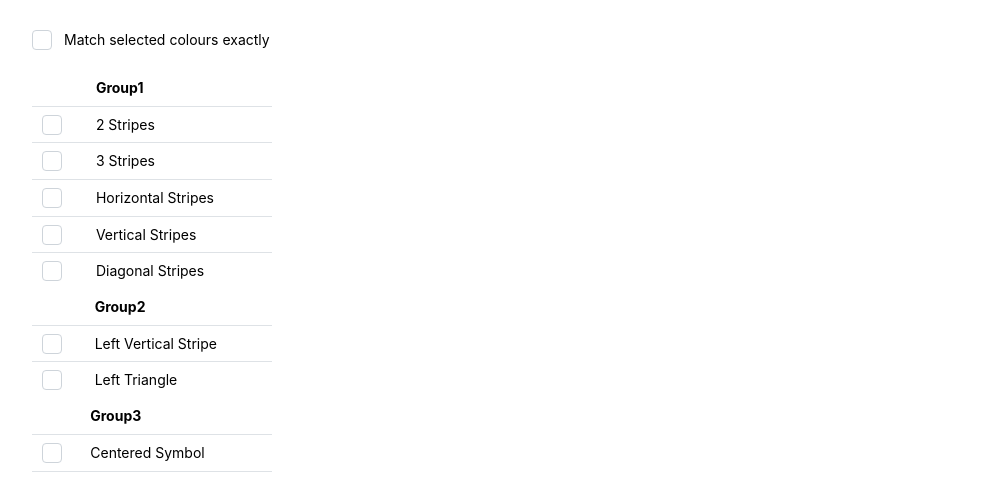
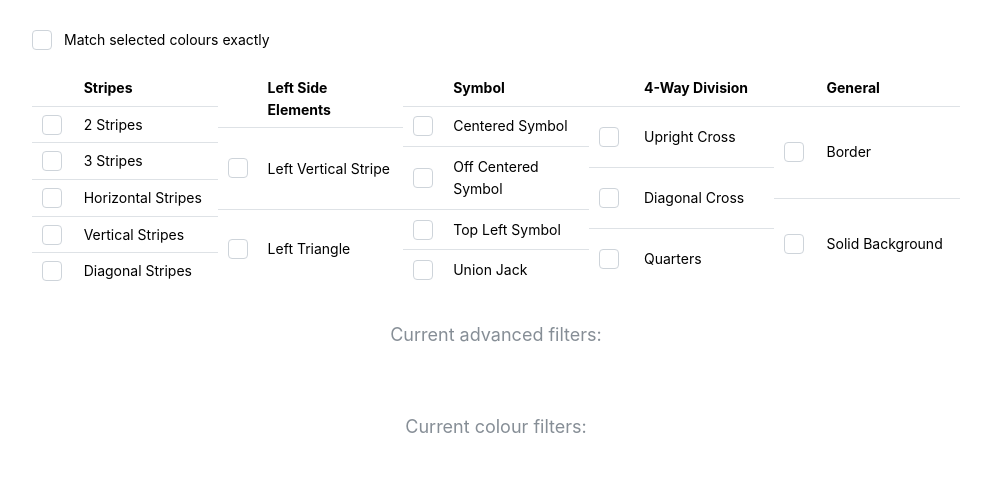
Before and after one commit to wahlp/flag-identifier, a Next.js app: page / in a window 1280 px wide. Shown: the part 323-800 px from the top of the page, without its empty margins (144-1135 px from the left). Built offline with nearby package versions, Linux system fonts and the light colour scheme.

Commit message:
refactor advanced filters

```diff
--- a/components/Filters/Filters.tsx
+++ b/components/Filters/Filters.tsx
@@ -1,7 +1,5 @@
-import { Checkbox } from "@mantine/core";
+import { Checkbox, Flex } from "@mantine/core";
 import { AdvancedFilters } from "./AdvancedFilters";
-
-
 
 interface Props {
   setStrictMode(selection: boolean): void;
@@ -16,6 +14,52 @@ export function Filters({
   setAdvancedFilters,
   advancedFilters,
 }: Props) {
+  const advancedFiltersElements = [
+    {
+      name: 'Stripes',
+      items: [
+        { id: 'two stripes', name: '2 Stripes' },
+        { id: 'three stripes', name: '3 Stripes' },
+        { id: 'horizontal stripes', name: 'Horizontal Stripes' },
+        { id: 'vertical stripes', name: 'Vertical Stripes' },
+        { id: 'diagonal stripes', name: 'Diagonal Stripes' },
+      ]
+    }, {
+      name: 'Left Side Elements',
+      items: [
+        { id: 'vertical stripe left', name: 'Left Vertical Stripe' },
+        { id: 'triangle left', name: 'Left Triangle' },
+      ]
+    },{
+      name: 'Symbol',
+      items: [
+        { id: 'symbol centered', name: 'Centered Symbol' },
+        { id: 'symbol off centered', name: 'Off Centered Symbol' },
+        { id: 'symbol top left', name: 'Top Left Symbol' },
+        { id: 'union jack', name: 'Union Jack' },
+      ]
+    },{
+      name: '4-Way Division',
+      items: [
+        { id: 'cross', name: 'Upright Cross' },
+        { id: 'diagonal cross', name: 'Diagonal Cross' },
+        { id: 'quarters', name: 'Quarters' },
+      ]
+    },{
+      name: 'General',
+      items: [
+        { id: 'border', name: 'Border' },
+        { id: 'solid background', name: 'Solid Background' },
+      ]
+    },
+  ].map((group) => (
+    <AdvancedFilters
+      groupHeading={group.name}
+      setAdvancedFilters={setAdvancedFilters}
+      advancedFilters={advancedFilters}
+      data={group.items}
+    />
+  ))
     return (
       <>
         <Checkbox
@@ -24,52 +68,9 @@ export function Filters({
           onChange={(event) => setStrictMode(event.currentTarget.checked)}
           mb={20}
         />
-        <AdvancedFilters
-        groupHeading='Group1'
-        setAdvancedFilters={setAdvancedFilters}
-        advancedFilters={advancedFilters}
-        data={[
-          { id: 'two stripes', name: '2 Stripes' },
-          { id: 'three stripes', name: '3 Stripes' },
-          { id: 'horizontal stripes', name: 'Horizontal Stripes' },
-          { id: 'vertical stripes', name: 'Vertical Stripes' },
-          { id: 'diagonal stripes', name: 'Diagonal Stripes' },
-        ]}/>
-        <AdvancedFilters
-        groupHeading='Group2'
-        setAdvancedFilters={setAdvancedFilters}
-        advancedFilters={advancedFilters}
-        data={[
-          { id: 'vertical stripe left', name: 'Left Vertical Stripe' },
-          { id: 'triangle left', name: 'Left Triangle' },
-        ]}/>
-        <AdvancedFilters
-        groupHeading='Group3'
-        setAdvancedFilters={setAdvancedFilters}
-        advancedFilters={advancedFilters}
-        data={[
-          { id: 'symbol centered', name: 'Centered Symbol' },
-          { id: 'symbol off centered', name: 'Off Centered Symbol' },
-          { id: 'symbol top left', name: 'Top Left Symbol' },
-          { id: 'union jack', name: 'Union Jack' },
-        ]}/>
-        <AdvancedFilters
-        groupHeading='Group4'
-        setAdvancedFilters={setAdvancedFilters}
-        advancedFilters={advancedFilters}
-        data={[
-          { id: 'cross', name: 'Upright Cross' },
-          { id: 'diagonal cross', name: 'Diagonal Cross' },
-          { id: 'quarters', name: 'Quarters' },
-        ]}/>
-        <AdvancedFilters
-        groupHeading='Group5'
-        setAdvancedFilters={setAdvancedFilters}
-        advancedFilters={advancedFilters}
-        data={[
-          { id: 'border', name: 'Border' },
-          { id: 'solid background', name: 'Solid Background' },
-        ]}/>
+        <Flex>
+          {advancedFiltersElements}
+        </Flex>
       </>
     )
 }
--- a/public/data.json
+++ b/public/data.json
@@ -43,7 +43,7 @@
     {"code": "CF", "name": "Central African Republic", "colours": ["blue", "white", "green", "yellow", "red"], "design": ["horizontal stripes", "symbol top left"]},
     {"code": "TD", "name": "Chad", "colours": ["blue", "yellow", "red"], "design": ["three stripes", "vertical stripes"]},
     {"code": "CL", "name": "Chile", "colours": ["blue", "white", "red"], "design": ["symbol top left", "two stripes"]},
-    {"code": "CN", "name": "China", "colours": ["red", "yellow"], "design": ["solid background", "symbol top left", "symbol centered"]},
+    {"code": "CN", "name": "China", "colours": ["red", "yellow"], "design": ["solid background", "symbol top left"]},
     {"code": "CX", "name": "Christmas Island", "colours": ["blue", "green", "yellow"], "design": ["diagonal stripes"]},
     {"code": "CC", "name": "Cocos (Keeling) Islands", "colours": ["green", "yellow"], "design": ["solid background"]},
     {"code": "CO", "name": "Colombia", "colours": ["yellow", "blue", "red"], "design": ["three stripes", "horizontal stripes"]},
```
